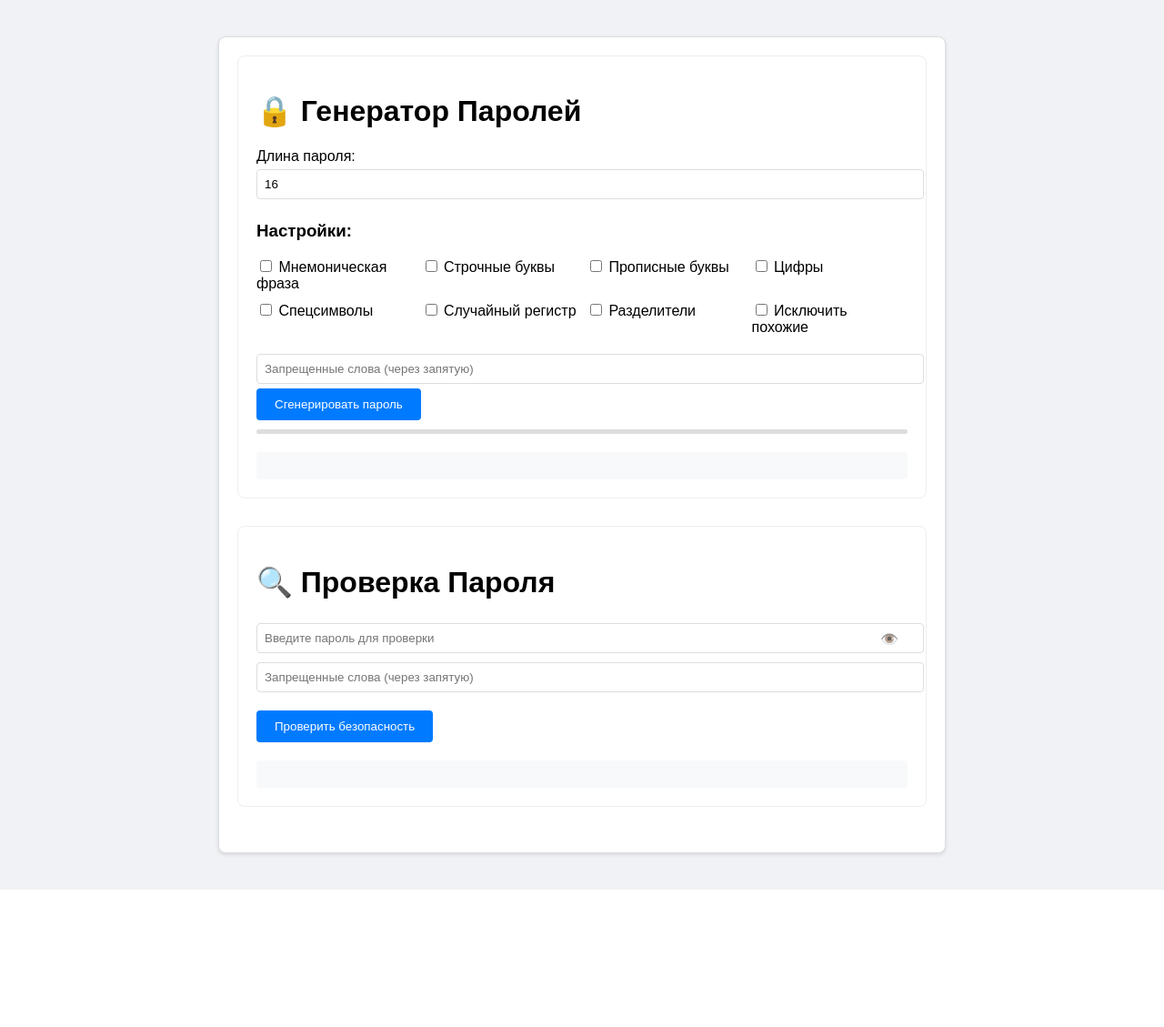
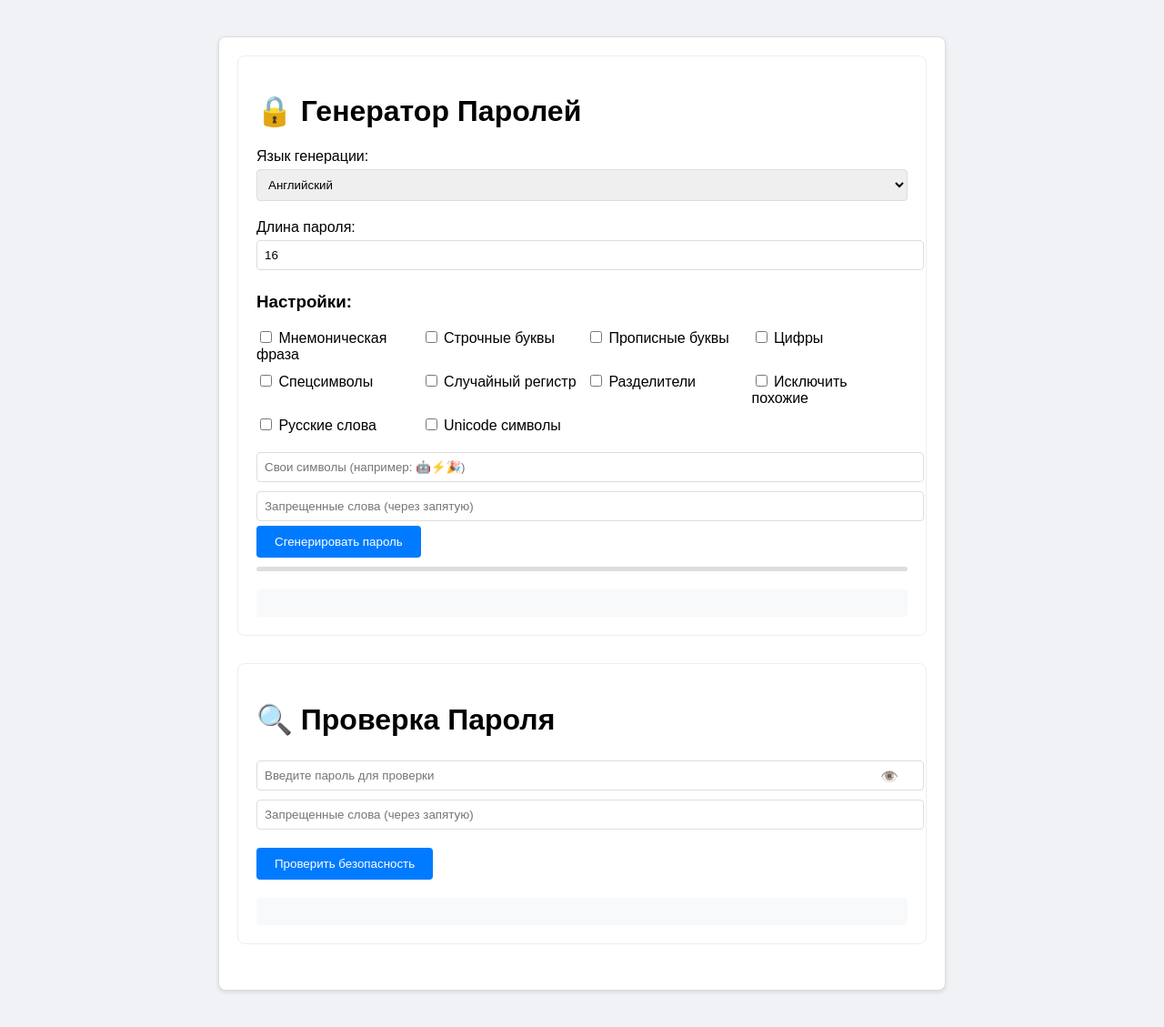
Before and after one commit to Gnfw/psw, a Flask app: page / in a window 1280 px wide. Shown: the whole page at 91% size. Before the commit the page ends 978 px from the top, so only its background shows below. Run offline with Flask 3, Linux system fonts and the light colour scheme.

Commit message:
Update index.html

```diff
--- a/templates/index.html
+++ b/templates/index.html
@@ -51,7 +51,7 @@
             background: #ffeef0;
             border: 1px solid #ffdce0;
         }
-        input[type="number"], input[type="password"], input[type="text"] {
+        input[type="number"], input[type="password"], input[type="text"], select {
             padding: 8px;
             margin: 5px 0;
             border: 1px solid #ddd;
@@ -145,6 +145,9 @@
             font-weight: bold;
             margin: 10px 0;
         }
+        .language-selector {
+            margin: 15px 0;
+        }
     </style>
 </head>
 <body>
@@ -153,6 +156,15 @@
     <div class="container">
         <div class="section">
             <h1>🔒 Генератор Паролей</h1>
+
+            <div class="language-selector">
+                <label>Язык генерации:
+                    <select id="language">
+                        <option value="english">Английский</option>
+                        <option value="russian">Русский</option>
+                    </select>
+                </label>
+            </div>
 
             <div>
                 <label>Длина пароля:
@@ -170,6 +182,14 @@
                 <label><input type="checkbox" name="option" value="OPT_RANDOM_CASE"> Случайный регистр</label>
                 <label><input type="checkbox" name="option" value="OPT_SEPARATORS"> Разделители</label>
                 <label><input type="checkbox" name="option" value="OPT_AVOID_SIMILAR"> Исключить похожие</label>
+                <label><input type="checkbox" name="option" value="OPT_RUSSIAN"> Русские слова</label>
+                <label><input type="checkbox" name="option" value="OPT_UNICODE"> Unicode символы</label>
+            </div>
+
+            <div class="custom-charset-container">
+                <input type="text" id="customCharset"
+                       placeholder="Свои символы (например: 🤖⚡🎉)"
+                       style="width: 100%">
             </div>
 
             <div>
@@ -219,11 +239,9 @@
 
         function toggleMnemonicOptions() {
             const isMnemonic = document.querySelector('input[name="option"][value="OPT_MNEMONIC"]').checked;
-            const randomCaseCheckbox = document.querySelector('input[name="option"][value="OPT_RANDOM_CASE"]');
-
-            // Блокируем случайный регистр для обычных паролей
-            randomCaseCheckbox.disabled = !isMnemonic;
-            if (!isMnemonic) randomCaseCheckbox.checked = false;
+            const randomCase = document.querySelector('input[name="option"][value="OPT_RANDOM_CASE"]');
+            randomCase.disabled = !isMnemonic;
+            if (!isMnemonic) randomCase.checked = false;
         }
 
         function showToast(message, isError = false) {
@@ -269,18 +287,19 @@
             resultDiv.innerHTML = '<div class="status-item">Генерация...</div>';
 
             try {
+                const lang = document.getElementById('language').value;
                 const length = parseInt(document.getElementById('length').value);
-                if (isNaN(length) || length < 12 || length > 100) {
-                    throw new Error('Длина пароля должна быть от 12 до 100 символов');
-                }
-
                 const options = Array.from(document.querySelectorAll('input[name="option"]:checked'))
                     .map(el => el.value);
-
+                const customCharset = document.getElementById('customCharset').value;
                 const forbiddenContext = document.getElementById('forbiddenContext').value
                     .split(',')
                     .map(s => s.trim())
                     .filter(Boolean);
+
+                if (isNaN(length) || length < 12 || length > 100) {
+                    throw new Error('Длина пароля должна быть от 12 до 100 символов');
+                }
 
                 const response = await fetch('/generate', {
                     method: 'POST',
@@ -288,6 +307,8 @@
                     body: JSON.stringify({
                         length,
                         options,
+                        lang,
+                        custom_charset: customCharset,
                         forbidden_context: forbiddenContext
                     })
                 });
@@ -380,9 +401,7 @@
             resultDiv.innerHTML = '<div class="status-item">Проверка...</div>';
 
             try {
-                if (!password) {
-                    throw new Error("Введите пароль для проверки");
-                }
+                if (!password) throw new Error("Введите пароль для проверки");
 
                 const forbiddenContext = document.getElementById('checkForbiddenContext').value
                     .split(',')
```
